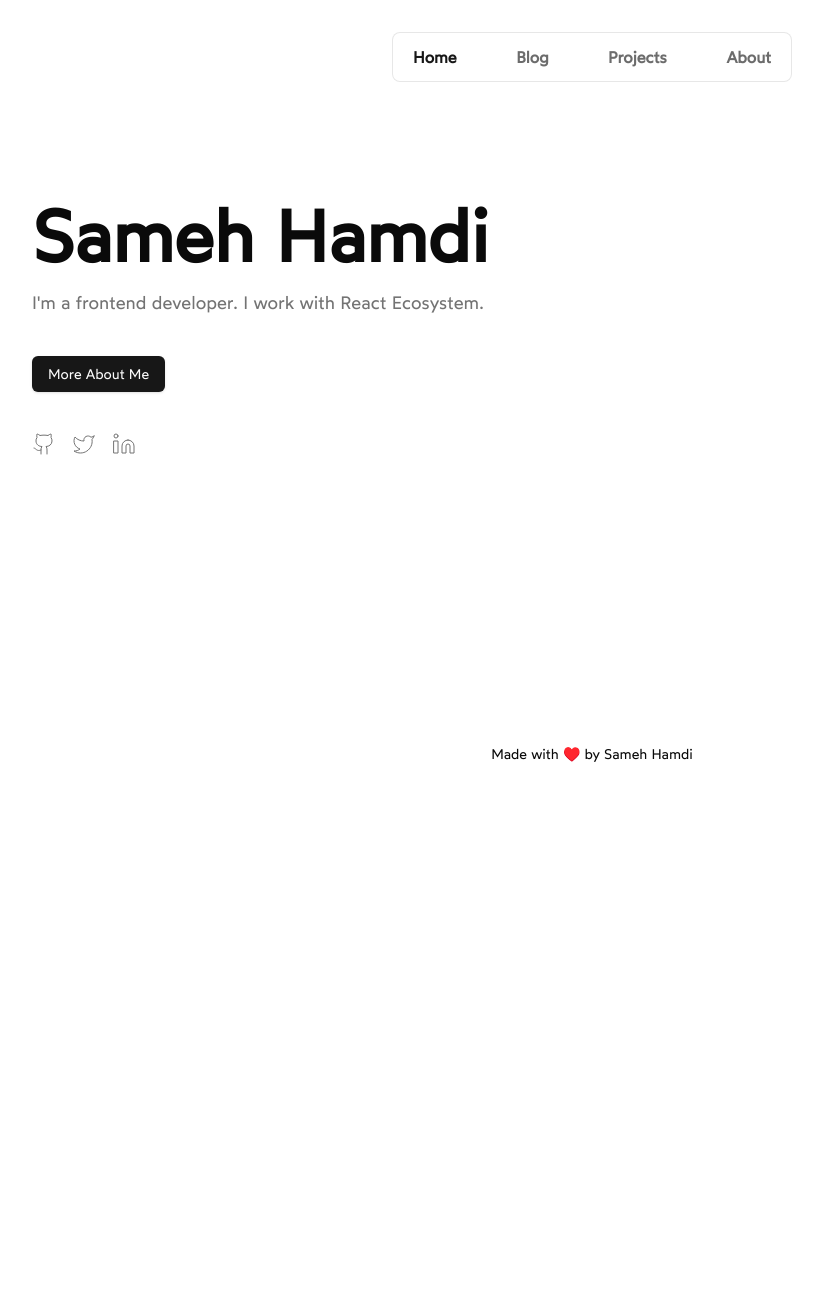
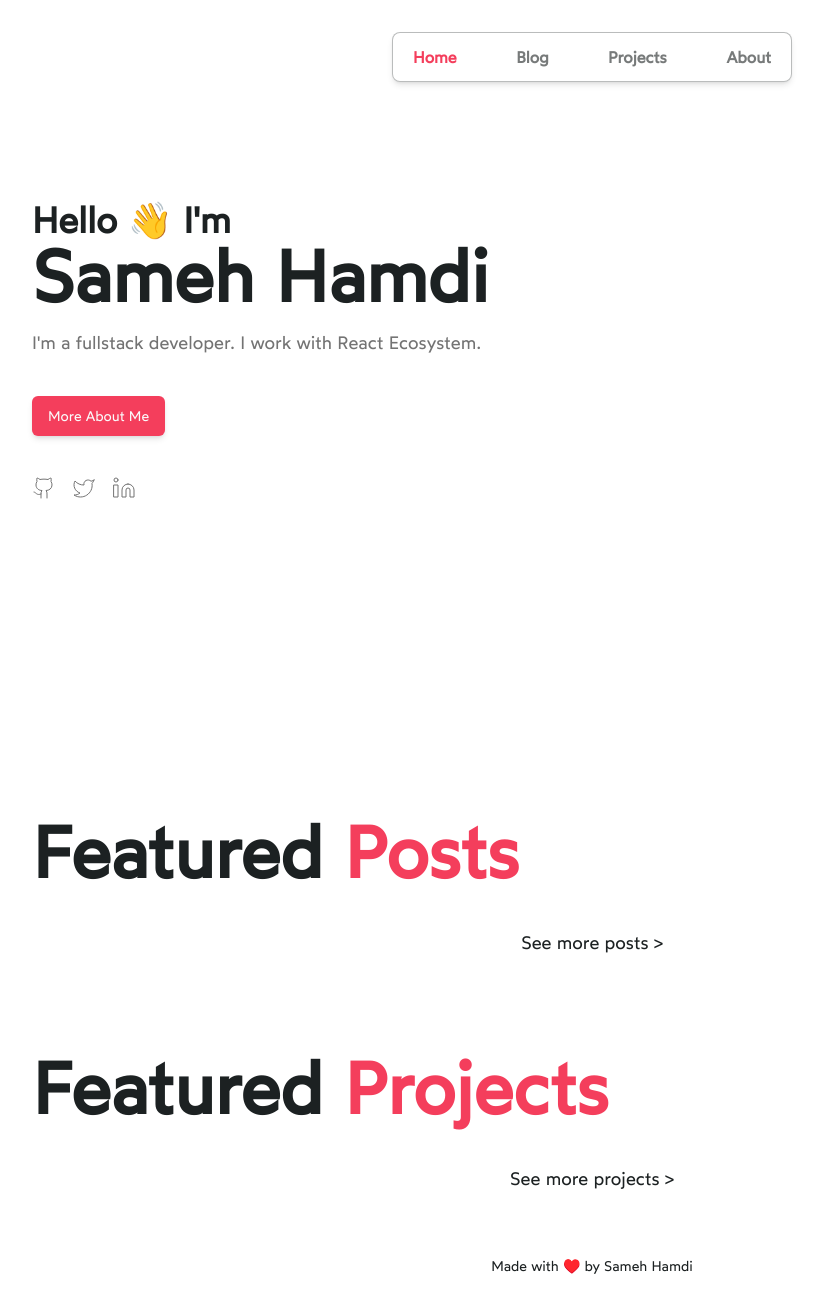
Before and after one commit to shhamdi/shhamdi-portfolio, a Next.js app: page / in a window 1280 px wide. Shown: the whole page, without its empty margins (48-871 px from the left). Before the commit the page ends 800 px from the top, so only its background shows below. Built offline with nearby package versions, Linux system fonts and the light colour scheme.

Commit message:
feat: add custom color palette and add the main header for blog page, projects page and about page

```diff
--- a/src/app/(main)/about/page.tsx
+++ b/src/app/(main)/about/page.tsx
@@ -1,7 +1,11 @@
 export default function AboutPage() {
   return (
-    <>
-      <section>about</section>
-    </>
+    <main className="container">
+      <header className="min-h-[90vh] space-y-6 pb-12 pt-28 text-center md:pb-20 md:pt-36">
+        <h1 className="mt-14 text-5xl font-semibold sm:text-6xl md:text-7xl">
+          About Me
+        </h1>
+      </header>
+    </main>
   )
 }
--- a/src/app/(main)/blog/page.tsx
+++ b/src/app/(main)/blog/page.tsx
@@ -1,7 +1,11 @@
 export default function BlogPage() {
   return (
-    <>
-      <section>blog</section>
-    </>
+    <main className="container">
+      <header className="min-h-[90vh] space-y-6 pb-12 pt-28 text-center md:pb-20 md:pt-36">
+        <h1 className="mt-14 text-5xl font-semibold sm:text-6xl md:text-7xl">
+          Blog
+        </h1>
+      </header>
+    </main>
   )
 }
--- a/src/app/(main)/page.tsx
+++ b/src/app/(main)/page.tsx
@@ -6,15 +6,18 @@ import { cn } from '../../lib/utils'
 
 export default function Home() {
   return (
-    <>
-      <section className="min-h-[90vh] space-y-6 pb-12 pt-28 md:pb-20 md:pt-36">
-        <div className="container max-w-[74rem] text-left">
+    <main className="container max-w-[74rem]">
+      <header className="min-h-[90vh] space-y-6 pb-12 pt-28 md:pb-20 md:pt-36">
+        <div className="text-left">
           <div>
             <h1 className="mt-14 text-5xl font-semibold sm:text-6xl md:text-7xl">
+              <span className="block text-2xl sm:text-3xl md:text-4xl">
+                Hello 👋 I{"'"}m
+              </span>
               Sameh Hamdi
             </h1>
             <p className="mt-4 text-sm text-muted-foreground sm:text-base md:text-lg">
-              I{"'"}m a frontend developer. I work with React Ecosystem.
+              I{"'"}m a fullstack developer. I work with React Ecosystem.
             </p>
           </div>
           <div className="mt-10">
@@ -23,6 +26,7 @@ export default function Home() {
               className={cn(
                 buttonVariants({ variant: 'default' }),
                 'text-xs sm:text-sm',
+                'py-5 shadow-md',
               )}
             >
               More About Me
@@ -40,7 +44,32 @@ export default function Home() {
             </SocialMediaLink>
           </div>
         </div>
+      </header>
+
+      <section className="mb-5 mt-24">
+        <h2 className="text-5xl font-semibold sm:text-6xl md:text-7xl">
+          Featured <span className="text-primary">Posts</span>
+        </h2>
+        <div className="mt-10 text-center">
+          <Link href="/blog" className="text-lg font-medium hover:underline">
+            See more posts {'>'}
+          </Link>
+        </div>
       </section>
-    </>
+
+      <section className="mb-5 mt-24">
+        <h2 className="text-5xl font-semibold sm:text-6xl md:text-7xl">
+          Featured <span className="text-primary">Projects</span>
+        </h2>
+        <div className="mt-10 text-center">
+          <Link
+            href="/projects"
+            className="text-lg font-medium hover:underline"
+          >
+            See more projects {'>'}
+          </Link>
+        </div>
+      </section>
+    </main>
   )
 }
--- a/src/app/(main)/projects/page.tsx
+++ b/src/app/(main)/projects/page.tsx
@@ -1,7 +1,11 @@
 export default function ProjectsPage() {
   return (
-    <>
-      <section>projects</section>
-    </>
+    <main className="container">
+      <header className="min-h-[90vh] space-y-6 pb-12 pt-28 text-center md:pb-20 md:pt-36">
+        <h1 className="mt-14 text-5xl font-semibold sm:text-6xl md:text-7xl">
+          My Projects
+        </h1>
+      </header>
+    </main>
   )
 }
--- a/src/app/globals.css
+++ b/src/app/globals.css
@@ -9,12 +9,12 @@ body {
 @layer base {
   :root {
     --background: 0 0% 100%;
-    --foreground: 0 0% 3.9%;
+    --foreground: 190 10% 12%;
     --card: 0 0% 100%;
-    --card-foreground: 0 0% 3.9%;
+    --card-foreground: 190 10% 12%;
     --popover: 0 0% 100%;
-    --popover-foreground: 0 0% 3.9%;
-    --primary: 0 0% 9%;
+    --popover-foreground: 190 10% 12%;
+    --primary: 350 89% 60%;
     --primary-foreground: 0 0% 98%;
     --secondary: 0 0% 96.1%;
     --secondary-foreground: 0 0% 9%;
@@ -26,7 +26,7 @@ body {
     --destructive-foreground: 0 0% 98%;
     --border: 0 0% 89.8%;
     --input: 0 0% 89.8%;
-    --ring: 0 0% 3.9%;
+    --ring: 190 10% 12%;
     --chart-1: 12 76% 61%;
     --chart-2: 173 58% 39%;
     --chart-3: 197 37% 24%;
@@ -35,14 +35,14 @@ body {
     --radius: 0.5rem;
   }
   .dark {
-    --background: 0 0% 3.9%;
+    --background: 190 10% 12%;
     --foreground: 0 0% 98%;
-    --card: 0 0% 3.9%;
+    --card: 190 10% 12%;
     --card-foreground: 0 0% 98%;
-    --popover: 0 0% 3.9%;
+    --popover: 190 10% 12%;
     --popover-foreground: 0 0% 98%;
-    --primary: 0 0% 98%;
-    --primary-foreground: 0 0% 9%;
+    --primary: 350 89% 60%;
+    --primary-foreground: 0 0% 98%;
     --secondary: 0 0% 14.9%;
     --secondary-foreground: 0 0% 98%;
     --muted: 0 0% 14.9%;
--- a/src/app/layout.tsx
+++ b/src/app/layout.tsx
@@ -38,7 +38,9 @@ export default function RootLayout({
 }>) {
   return (
     <html lang="en">
-      <body className={`${wotfard.className} ${cardo.variable} antialiased`}>
+      <body
+        className={`${wotfard.className} ${cardo.variable} text-foreground antialiased`}
+      >
         {children}
       </body>
     </html>
--- a/src/components/footer.tsx
+++ b/src/components/footer.tsx
@@ -1,6 +1,6 @@
 export const Footer = () => {
   return (
-    <footer className="container py-6 text-center text-sm">
+    <footer className="container mt-10 py-6 text-center text-sm">
       Made with <span className="text-red-600">♥️</span> by Sameh Hamdi
     </footer>
   )
--- a/src/components/icons.tsx
+++ b/src/components/icons.tsx
@@ -3,6 +3,7 @@ import {
   Twitter,
   Linkedin,
   Menu,
+  ChevronRight,
   type Icon as LucideIcon,
 } from 'lucide-react'
 
@@ -13,4 +14,5 @@ export const Icons = {
   twitter: Twitter,
   linkedin: Linkedin,
   menu: Menu,
+  chevronRight: ChevronRight,
 }
--- a/src/components/mobile-nav.tsx
+++ b/src/components/mobile-nav.tsx
@@ -21,7 +21,7 @@ export const MobileNav = ({
   return (
     <div
       className={cn(
-        'fixed left-4 right-4 top-28 z-50 mx-auto h-auto overflow-auto rounded-lg border border-primary/10 bg-white/90 bg-clip-padding shadow-md backdrop-blur-sm backdrop-filter animate-in slide-in-from-bottom-80 sm:hidden',
+        'fixed left-4 right-4 top-28 z-50 mx-auto h-auto overflow-auto rounded-lg border border-foreground/30 bg-white/90 bg-clip-padding shadow-md backdrop-blur-sm backdrop-filter animate-in slide-in-from-bottom-80 sm:hidden',
       )}
     >
       <div className="flex flex-col items-center gap-1 p-1">
@@ -33,12 +33,17 @@ export const MobileNav = ({
               'inline-block',
               'flex items-start justify-between',
               'w-full rounded-lg p-2',
-              'border border-primary/10 bg-gray-50/70 bg-clip-padding backdrop-blur-sm backdrop-filter',
+              'border border-foreground/20 bg-gray-50/70 bg-clip-padding backdrop-blur-sm backdrop-filter',
             )}
             onClick={() => setShowMobileMenu(!showMobileMenu)}
           >
             <div className="flex flex-col">
-              <div className="text-xl font-semibold text-primary">
+              <div
+                className={cn(
+                  'text-xl font-semibold',
+                  item.href === pathname ? 'text-primary' : 'text-foreground',
+                )}
+              >
                 {item.title}
               </div>
               <div className="text-xs font-normal text-muted-foreground">
--- a/src/components/nav.tsx
+++ b/src/components/nav.tsx
@@ -18,14 +18,14 @@ export function Navbar({ items }: NavbarProps) {
   console.log('showMobileMenu: ', showMobileMenu)
   return (
     <>
-      <div className="fixed left-4 right-4 top-8 z-50 mx-auto h-auto rounded-lg border border-primary/10 bg-white/60 bg-clip-padding backdrop-blur-sm backdrop-filter sm:max-w-[20rem] md:max-w-[25rem]">
+      <div className="fixed left-4 right-4 top-8 z-50 mx-auto h-auto rounded-lg border border-foreground/30 bg-white/60 bg-clip-padding shadow-md backdrop-blur-sm backdrop-filter sm:max-w-[20rem] md:max-w-[25rem]">
         <nav className="hidden px-3 sm:flex sm:justify-between">
           {items.map((item, index) => (
             <Link
               key={index}
               href={item.href}
               className={cn(
-                'px-2 py-3 text-sm font-semibold transition-colors hover:text-foreground/80 md:text-base',
+                'px-2 py-3 text-sm font-semibold transition-colors hover:text-primary/80 md:text-base',
                 item.href === pathname ? 'text-primary' : 'text-foreground/60',
               )}
             >
@@ -41,10 +41,10 @@ export function Navbar({ items }: NavbarProps) {
                 className={cn(
                   item.href === pathname ? 'flex flex-col' : 'hidden',
                   'my-1 ml-1 w-full rounded-lg p-2',
-                  'border border-primary/10 bg-gray-50/70 bg-clip-padding backdrop-blur-sm backdrop-filter',
+                  'border border-foreground/20 bg-gray-50/70 bg-clip-padding backdrop-blur-sm backdrop-filter',
                 )}
               >
-                <div className="text-xl font-semibold text-primary">
+                <div className="text-xl font-semibold text-foreground">
                   {item.title}
                 </div>
                 <div className="text-xs font-normal text-muted-foreground">
--- a/src/components/ui/tooltip.tsx
+++ b/src/components/ui/tooltip.tsx
@@ -20,7 +20,7 @@ const TooltipContent = React.forwardRef<
       ref={ref}
       sideOffset={sideOffset}
       className={cn(
-        'z-50 overflow-hidden rounded-md bg-primary px-3 py-1.5 text-xs text-primary-foreground animate-in fade-in-0 zoom-in-95 data-[state=closed]:animate-out data-[state=closed]:fade-out-0 data-[state=closed]:zoom-out-95 data-[side=bottom]:slide-in-from-top-2 data-[side=left]:slide-in-from-right-2 data-[side=right]:slide-in-from-left-2 data-[side=top]:slide-in-from-bottom-2',
+        'z-50 overflow-hidden rounded-md bg-foreground px-3 py-1.5 text-xs text-primary-foreground animate-in fade-in-0 zoom-in-95 data-[state=closed]:animate-out data-[state=closed]:fade-out-0 data-[state=closed]:zoom-out-95 data-[side=bottom]:slide-in-from-top-2 data-[side=left]:slide-in-from-right-2 data-[side=right]:slide-in-from-left-2 data-[side=top]:slide-in-from-bottom-2',
         className,
       )}
       {...props}
```
Also changed, not shown: src/components/ui/select.tsx (deleted, +0 -159 lines).
